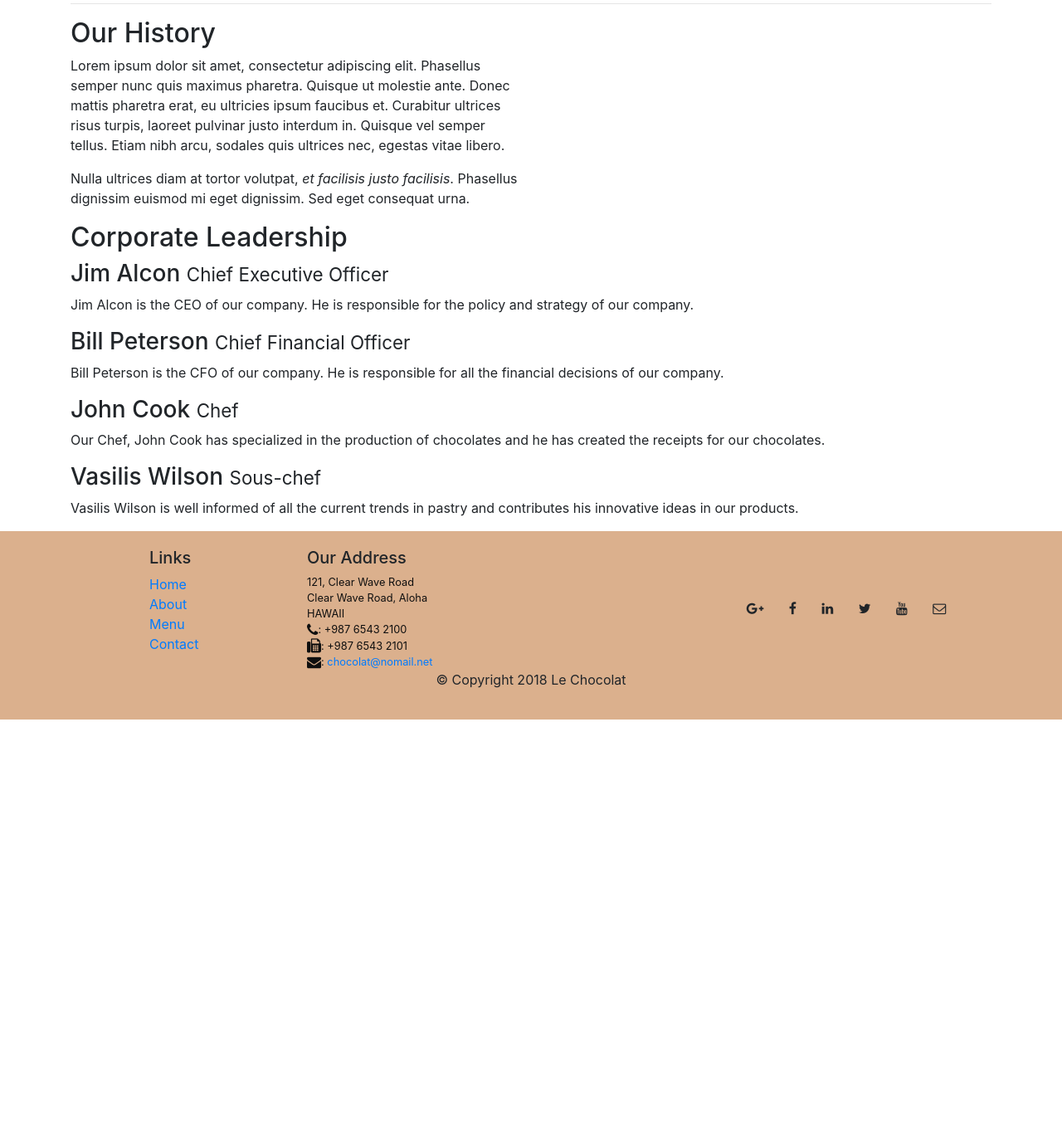
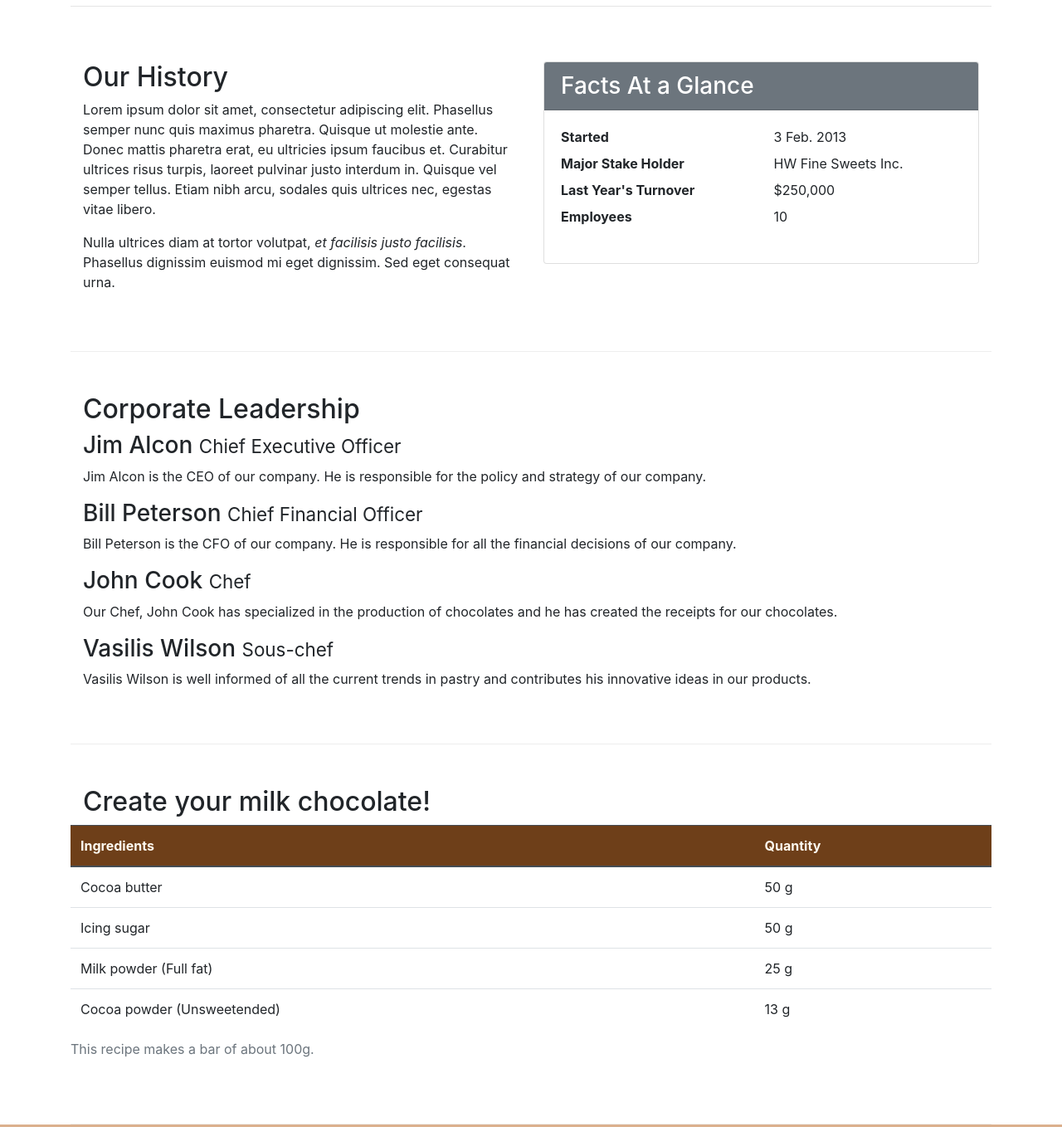
Before and after one commit to iheb89/leChocolat, a website: page aboutus.html in a window 1280 px wide. Shown: the part 420-1778 px from the top of the page at 83% size. Before the commit the page ends 1287 px from the top, so only its background shows below. Drawn offline with nearby package versions, Linux system fonts and the light colour scheme.

Commit message:
Images and Media

```diff
--- a/aboutus.html
+++ b/aboutus.html
@@ -18,7 +18,7 @@
 <body>
     <nav class="navbar navbar-expand-md navbar-light bg-light fixed-top ">
         <div class="container">
-            <a class="navbar-brand" href="./index.html">Le Chocolat</a>
+            <a class="navbar-brand" href="./index.html"><img src="images/logo.png" height="40" width="54"></a>
 
             <button class="navbar-toggler" type="button" data-toggle="collapse" data-target="#Navbar">
                 <span class="navbar-toggler-icon"></span>
@@ -48,6 +48,7 @@
                         recipes. Our creations will travel you in the chocolate world!</p>
                 </div>
                 <div class="col col-sm">
+                    <img src="images/logo.png" class="img-fluid">
                 </div>
             </div>
         </div>
@@ -67,7 +68,7 @@
             </div>
         </div>
 
-        <div class="row">
+        <div class="row row-content">
             <div class="col-12 col-sm-6">
                 <h2>Our History</h2>
                 <p>Lorem ipsum dolor sit amet, consectetur adipiscing elit. Phasellus semper nunc quis maximus pharetra.
@@ -78,11 +79,26 @@
                     euismod mi eget dignissim. Sed eget consequat urna. </p>
             </div>
             <div class="col col-sm">
+                <div class="card">
+                    <h3 class="card-header bg-secondary text-white">Facts At a Glance</h3>
+                    <div class="card-body">
+                        <dl class="row">
+                            <dt class="col-6">Started</dt>
+                            <dd class="col-6">3 Feb. 2013</dd>
+                            <dt class="col-6">Major Stake Holder</dt>
+                            <dd class="col-6">HW Fine Sweets Inc.</dd>
+                            <dt class="col-6">Last Year's Turnover</dt>
+                            <dd class="col-6">$250,000</dd>
+                            <dt class="col-6">Employees</dt>
+                            <dd class="col-6">10</dd>
+                        </dl>
+                    </div>
+                </div>
             </div>
         </div>
 
 
-        <div class="row">
+        <div class="row row-content">
             <div class="col-12">
                 <h2>Corporate Leadership</h2>
                 <h3>Jim Alcon <small>Chief Executive Officer </small></h3>
@@ -99,7 +115,42 @@
                     contributes his innovative ideas in our products. </p>
             </div>
         </div>
-
+        <div class="row row-content">
+            <div class="col-12 col-sm-9">
+                <h2> Create your milk chocolate!</h2>
+            </div>
+            <div class="table-responsive">
+                <table class="table table-hover">
+                    <caption>This recipe makes a bar of about 100g.</caption>
+                    <thead class="thead-dark">
+                        <tr>
+                            <th>Ingredients</th>
+                            <th>Quantity</th>
+                        </tr>
+                    </thead>
+                    <tbody>
+                        <tr>
+                            <td>Cocoa butter</td>
+                            <td>50 g</td>
+                        </tr>
+                        <tr>
+                            <td>Icing sugar</td>
+                            <td>50 g</td>
+                        </tr>
+                        <tr>
+                            <td>Milk powder (Full fat)</td>
+                            <td>25 g</td>
+                        </tr>
+                        <tr>
+                            <td>Cocoa powder (Unsweetended)</td>
+                            <td>13 g</td>
+                        </tr>
+                    </tbody>
+                </table>
+            </div>
+            <div class="col-12 col-sm-3">
+            </div>
+        </div>
     </div>
     <footer class="footer">
         <div class="container">
--- a/css/styles.css
+++ b/css/styles.css
@@ -30,3 +30,8 @@
     body{
         padding:50px 0px 0px 0px;
         z-index:0;}
+        .table .thead-dark th{
+            color:floralwhite;
+            background-color:#6E3F19
+            }
+            tr:hover {background-color:#dbb08db0!important}
```
Also changed, not shown: index.html (+20 -9 lines), images/cartoonVasilis.png (added), images/dark85.jpg (added), images/logo.png (added), images/promotion.jpg (added).
